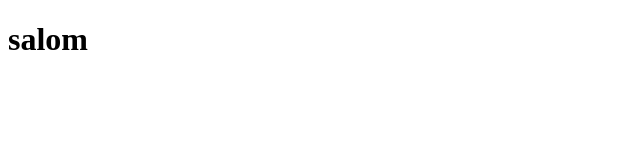
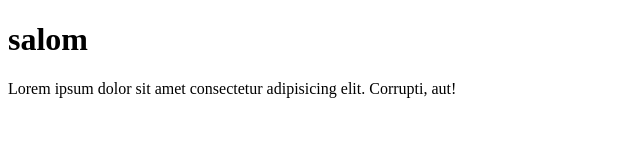
Before and after one commit to Legendidle/TSITE, a plain HTML site: page index.html in a window 1280 px wide. Shown: the whole page, without its empty margins (0-640 px from the left). Drawn offline with Linux system fonts and the light colour scheme.

Commit message:
Add lorem

```diff
--- a/index.html
+++ b/index.html
@@ -8,5 +8,6 @@
 </head>
 <body>
     <h1>salom</h1>
+    <p>Lorem ipsum dolor sit amet consectetur adipisicing elit. Corrupti, aut!</p>
 </body>
 </html>
```
